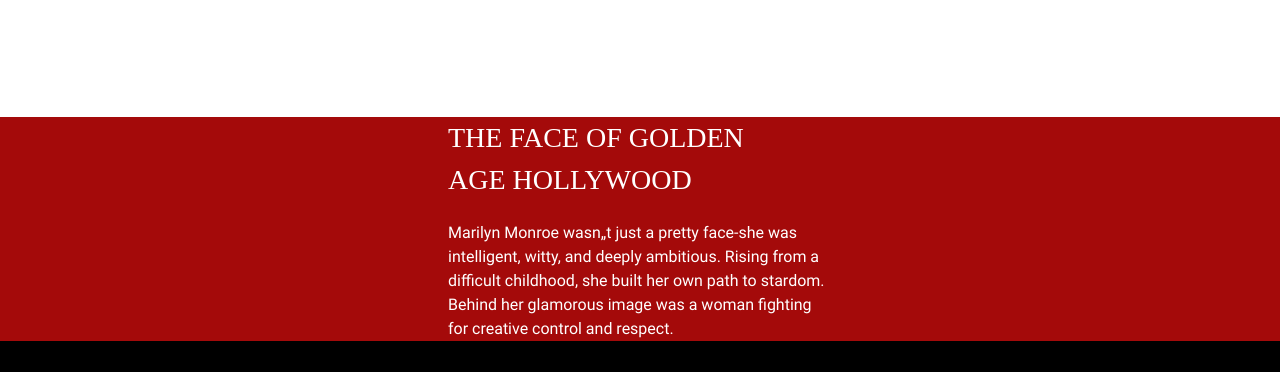
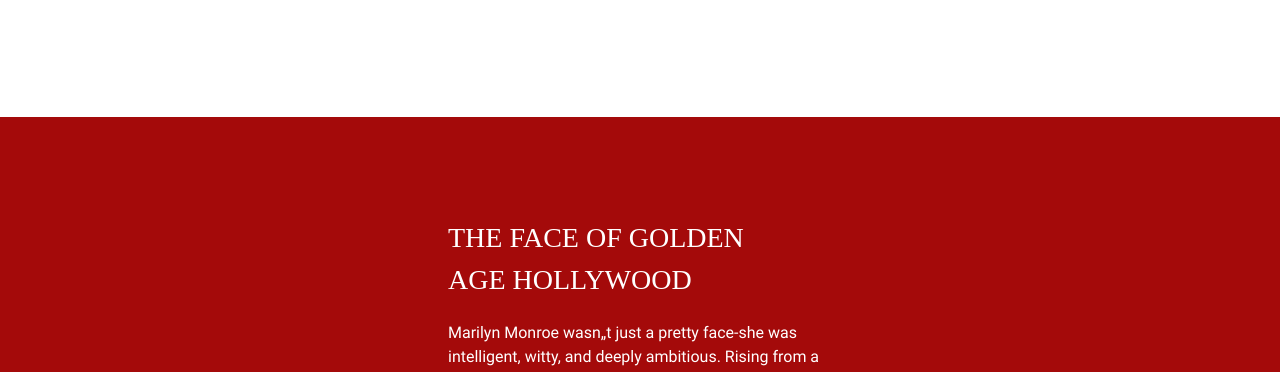
Before and after one commit to Vlados-Chum/Monroe, a plain HTML site: page index.html in a window 1280 px wide. Shown: the part 5963-6335 px from the top of the page. Drawn offline with nearby package versions, Linux system fonts and the light colour scheme; files whose address does not match are found by name.

Commit message:
padding ads

```diff
--- a/assets/scss/sections/_ads.scss
+++ b/assets/scss/sections/_ads.scss
@@ -2,6 +2,7 @@
 
 .ads {
    background-color: rgba(164, 10, 10, 1);
+	@include adaptiveValue('padding-block', 100, 60);
 
 	&__container {
 	display: flex;
```
Also changed, not shown: assets/css/style.css. Lines whose indentation alone changed are shown as unchanged.
